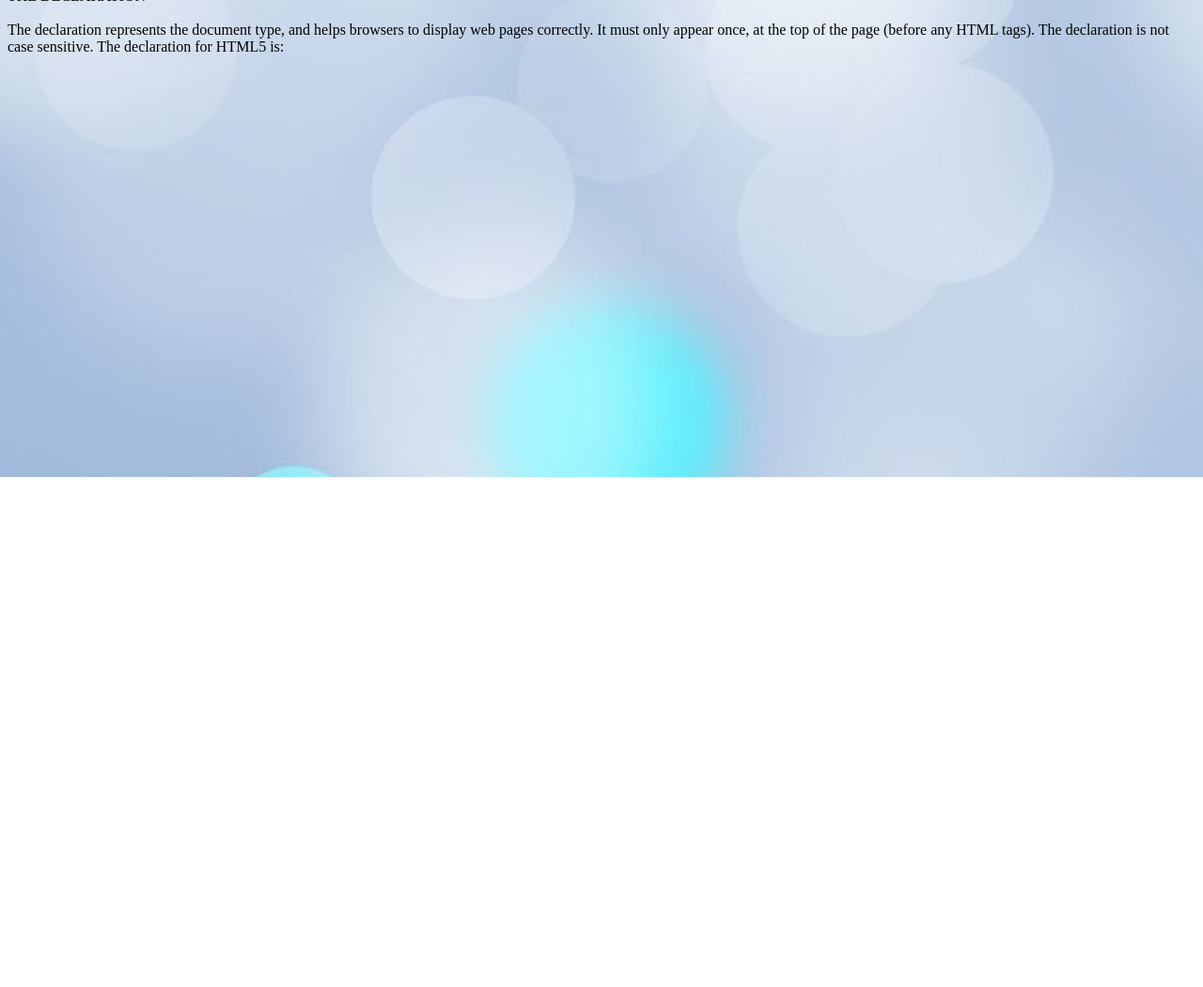
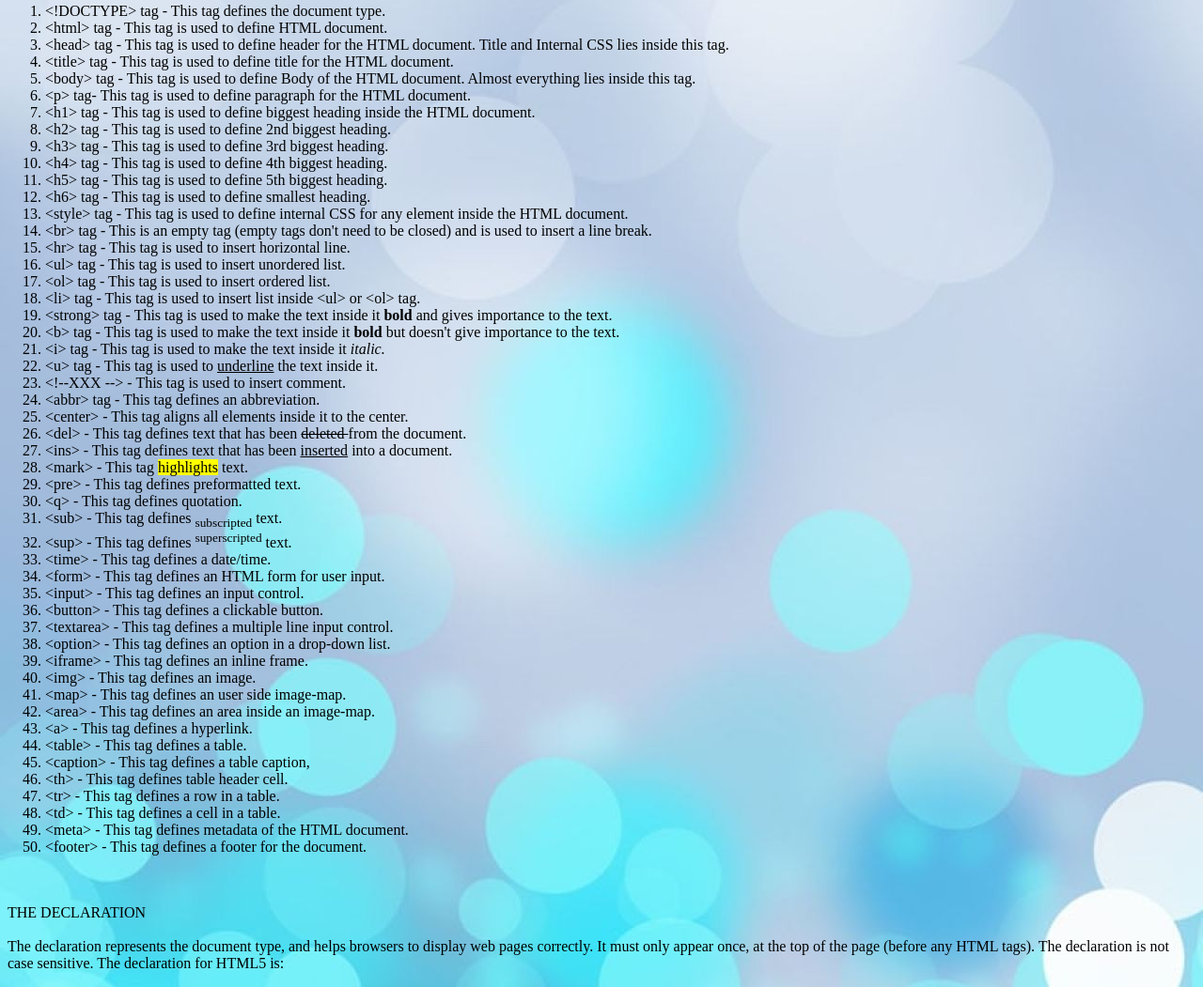
Before and after one commit to Parvinder1729/Html-Webpages, a plain HTML site: page abouthtml.html in a window 1280 px wide. Shown: the part 292-1343 px from the top of the page at 94% size. Before the commit the page ends 800 px from the top, so only its background shows below. Drawn offline with Linux system fonts and the light colour scheme.

Commit message:
Update abouthtml.html

```diff
--- a/abouthtml.html
+++ b/abouthtml.html
@@ -25,6 +25,58 @@ HTML tags normally come in pairs.
 The first tag in a pair is the start tag, the second tag is the end tag
 The end tag is written like the start tag, but with a forward slash inserted before the tag name.
 The start tag is also called the opening tag, and the end tag the closing tag.<br><br>
+  <ol>
+	<li>&lt;!DOCTYPE&gt; tag - This tag defines the document type.</li>
+	<li>&lt;html&gt; tag - This tag is used to define HTML document.</li>
+	<li>&lt;head&gt; tag - This tag is used to define header for the HTML document. Title and Internal CSS lies inside this tag.</li>
+	<li>&lt;title&gt; tag - This tag is used to define title for the HTML document.</li>
+	<li>&lt;body&gt; tag - This tag is used to define Body of the HTML document. Almost everything lies inside this tag. </li>
+	<li>&lt;p&gt; tag- This tag is used to define paragraph for the HTML document.</li>
+	<li>&lt;h1&gt; tag - This tag is used to define biggest heading inside the HTML document.</li>
+	<li>&lt;h2&gt; tag - This tag is used to define 2nd biggest heading.</li>
+	<li>&lt;h3&gt; tag - This tag is used to define 3rd biggest heading.</li>
+	<li>&lt;h4&gt; tag - This tag is used to define 4th biggest heading.</li>
+	<li>&lt;h5&gt; tag - This tag is used to define 5th biggest heading.</li>
+	<li>&lt;h6&gt; tag - This tag is used to define smallest heading.</li>
+	<li>&lt;style&gt; tag - This tag is used to define internal CSS for any element inside the HTML document.</li>
+	<li>&lt;br&gt; tag - This is an empty tag (empty tags don't need to be closed) and is used to insert a line break.</li>
+	<li>&lt;hr&gt; tag - This tag is used to insert horizontal line.</li>
+	<li>&lt;ul&gt; tag - This tag is used to insert unordered list.</li>
+	<li>&lt;ol&gt; tag - This tag is used to insert ordered list.</li>
+	<li>&lt;li&gt; tag - This tag is used to insert list inside &lt;ul&gt; or &lt;ol&gt; tag.</li>
+	<li>&lt;strong&gt; tag - This tag is used to make the text inside it<strong> bold </strong>and gives importance to the text.</li>
+	<li>&lt;b&gt; tag - This tag is used to make the text inside it<strong> bold </strong>but doesn't give importance to the text.</li>
+	<li>&lt;i&gt; tag - This tag is used to make the text inside it <em>italic.</em></li>
+	<li>&lt;u&gt; tag - This tag is used to <u>underline</u> the text inside it.</li>
+	<li>&lt;!--XXX --&gt; - This tag is used to insert comment.</li>
+	<li>&lt;abbr&gt; tag - This tag defines an abbreviation.</li>
+	<li>&lt;center&gt; - This tag aligns all elements inside it to the center.</li>
+	<li>&lt;del&gt; - This tag defines text that has been <del>deleted </del>from the document.</li>
+	<li>&lt;ins&gt; - This tag defines text that has been <ins>inserted</ins> into a document.</li>
+	<li>&lt;mark&gt; - This tag <mark>highlights</mark> text.</li>
+	<li>&lt;pre&gt; - This tag defines preformatted text.</li>
+	<li>&lt;q&gt; - This tag defines quotation.</li>
+	<li>&lt;sub&gt; - This tag defines <sub>subscripted</sub> text.</li>
+	<li>&lt;sup&gt; - This tag defines <sup>superscripted</sup> text.</li>
+	<li>&lt;time&gt; - This tag defines a date/time.</li>
+	<li>&lt;form&gt; - This tag defines an HTML form for user input.</li>
+	<li>&lt;input&gt; - This tag defines an input control.</li>
+	<li>&lt;button&gt; - This tag defines a clickable button.</li>
+	<li>&lt;textarea&gt; - This tag defines a multiple line input control.</li>
+	<li>&lt;option&gt; - This tag defines an option in a drop-down list.</li>
+	<li>&lt;iframe&gt; - This tag defines an inline frame.</li>
+	<li>&lt;img&gt; - This tag defines an image.</li>
+	<li>&lt;map&gt; - This tag defines an user side image-map.</li>
+	<li>&lt;area&gt; - This tag defines an area inside an image-map.</li>
+	<li>&lt;a&gt; - This tag defines a hyperlink.</li>
+	<li>&lt;table&gt; - This tag defines a table.</li>
+	<li>&lt;caption&gt; - This tag defines a table caption,</li>
+	<li>&lt;th&gt; - This tag defines table header cell.</li>
+	<li>&lt;tr&gt; - This tag defines a row in a table.</li>
+	<li>&lt;td&gt; - This tag defines a cell in a table.</li>
+	<li>&lt;meta&gt; - This tag defines metadata of the HTML document.</li>
+	<li>&lt;footer&gt; - This tag defines a footer for the document.</li>
+</ol><br><br>
 THE <!DOCTYPE> DECLARATION <br><br>
 The <!DOCTYPE> declaration represents the document type, and helps browsers to display web pages correctly.
 
```
